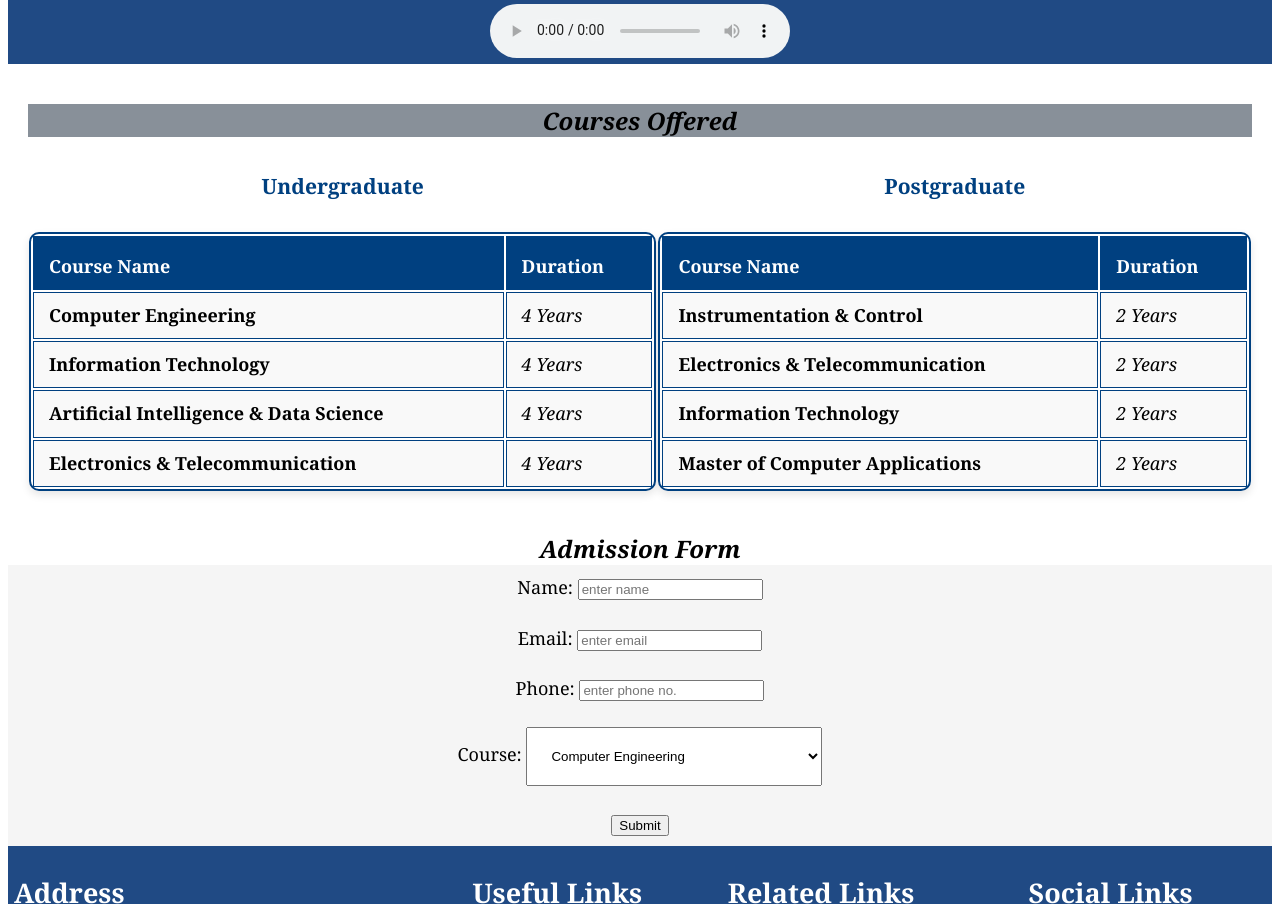
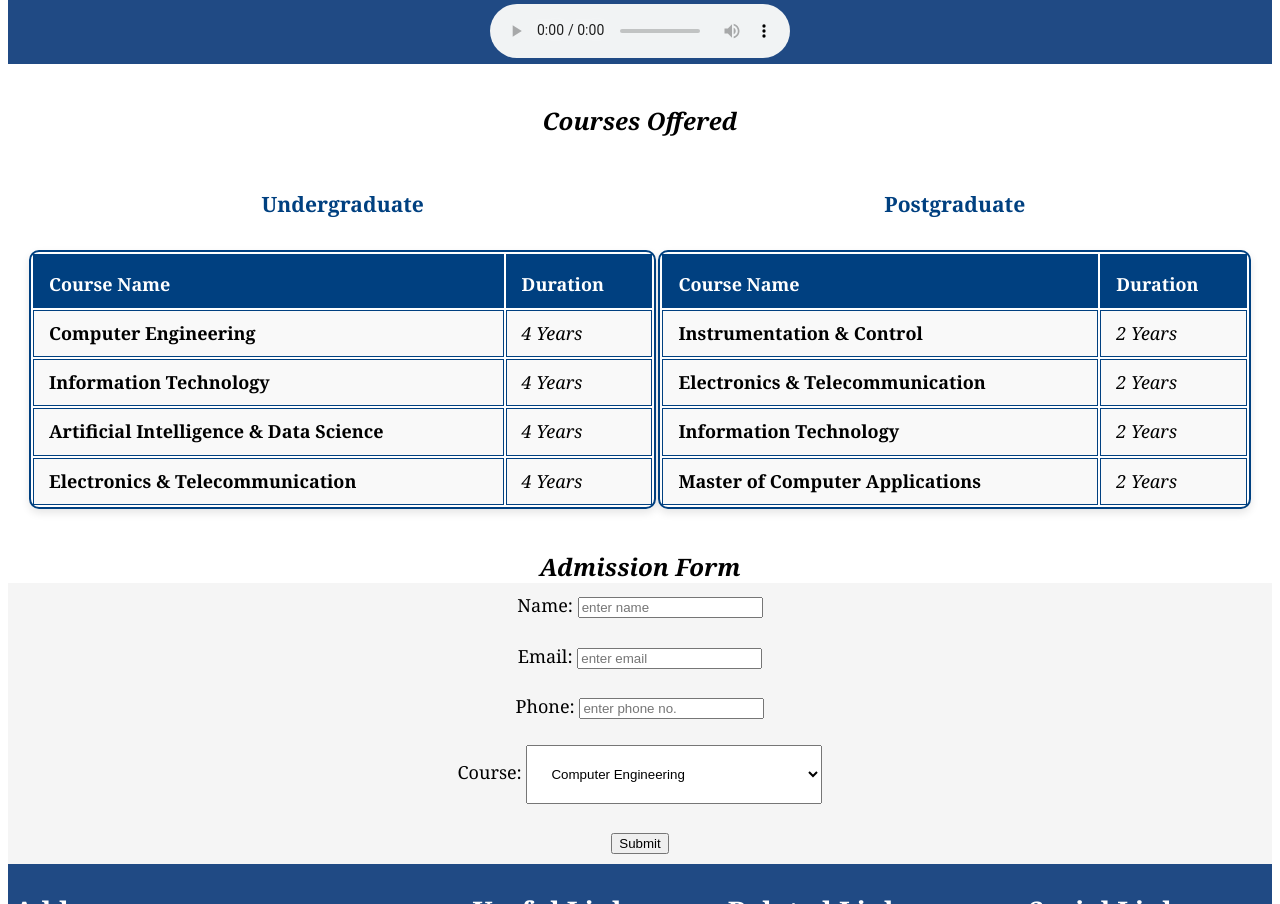
Before and after one commit to Ansh476/CSS1IP, a plain HTML site: page index.html in a window 1280 px wide. Shown: the part 955-1859 px from the top of the page. Drawn offline with Linux system fonts and the light colour scheme.

Commit message:
Update styles.css

```diff
--- a/styles.css
+++ b/styles.css
@@ -32,8 +32,7 @@ body {
 
 #course h2 {
     font-size: 24px;
-    background-color:#889099;
-    margin-bottom: 2px;
+    margin-bottom: 20px;
 }
 
 .qu {
```
